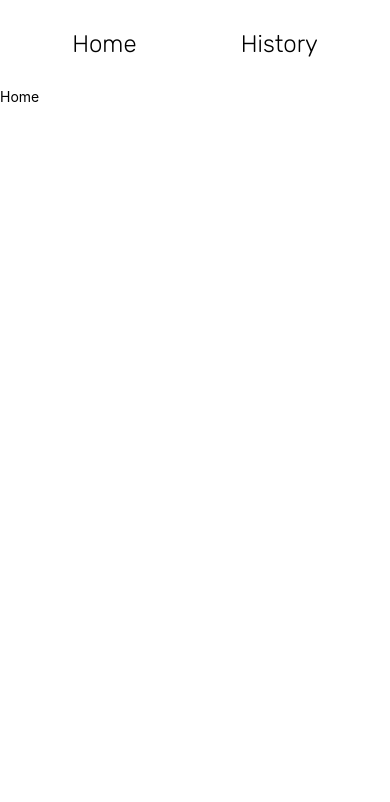
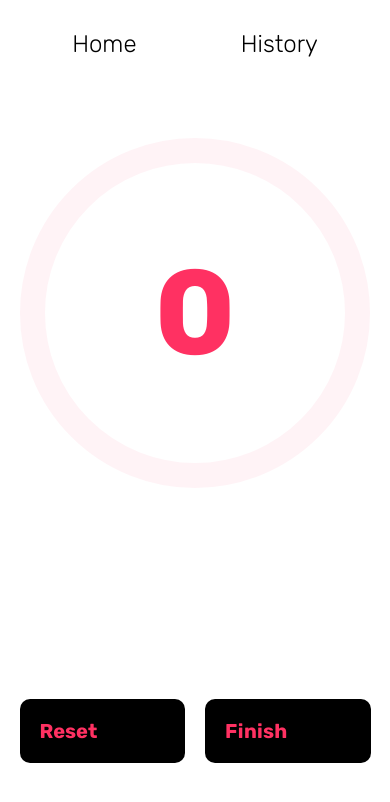
Before and after one commit to vishnugopy/UpDown, a React Native app: screen / in a window 390 px wide. Shown: the top 802 px of the page. Built offline with nearby package versions, Linux system fonts and the light colour scheme.

Commit message:
working application

```diff
--- a/App.js
+++ b/App.js
@@ -1,12 +1,23 @@
 import { StyleSheet, Text, View } from "react-native";
 import { useFonts } from "expo-font";
 import Card from "./components/Card";
-import { TouchableOpacity, ScrollView } from "react-native-web";
-import { useState, useEffect } from "react";
+import { TouchableOpacity, ScrollView, Pressable } from "react-native-web";
+import React, { useState, useEffect } from "react";
+import AsyncStorage from "@react-native-async-storage/async-storage";
 
 export default function App() {
   const [HomeView, setHomeView] = useState(true);
-  const [taskItems, setTaskItems] = useState([]);
+  const [History, setHistory] = useState([]);
+  const [counter, setCounter] = useState(0);
+  const [Alert, setAlert] = useState("");
+
+  React.useEffect(() => {
+    GetToDevice();
+  }, []);
+
+  React.useEffect(() => {
+    AddToDevice(History);
+  }, [History]);
 
   const [loaded] = useFonts({
     RubikBold: require("./assets/fonts/Rubik-Bold.ttf"),
@@ -14,6 +25,51 @@ export default function App() {
   });
   if (!loaded) {
     return null;
+  }
+
+  function AddResult() {
+    const date = new Date().toLocaleDateString();
+    const result = counter;
+
+    const newHistory = {
+      date,
+      result,
+    };
+
+    if (result === 0) {
+      alert("Nahhh , you didn't pushup yet");
+    } else {
+      setHistory([...History, newHistory]);
+      setCounter(0);
+    }
+  }
+
+  function AddToDevice(History) {
+    try {
+      const stringifyHistory = JSON.stringify(History);
+      AsyncStorage.setItem("@history", stringifyHistory);
+    } catch (error) {
+      console.log(error);
+    }
+  }
+
+  function GetToDevice() {
+    try {
+      const historyItems = AsyncStorage.getItem("@history");
+      if (historyItems != null) {
+        setHistory(JSON.parse(historyItems));
+      }
+    } catch (error) {
+      console.log(error);
+    }
+  }
+
+  function AddToCounter() {
+    setCounter(counter + 1);
+  }
+
+  function ResetResult() {
+    setCounter(0);
   }
 
   return (
@@ -42,13 +98,34 @@ export default function App() {
       </View>
 
       {HomeView === true ? (
-        <View style={styles.cardContainer}>
-          <Text>Home</Text>
+        <View style={styles.TouchController} onClick={AddToCounter}>
+          <View style={styles.resultContainer}>
+            <Text style={styles.userResult}>{counter}</Text>
+          </View>
+          <View style={styles.buttonContainer}>
+            <Pressable style={styles.button} onPress={ResetResult}>
+              <Text style={styles.buttonText}>Reset</Text>
+            </Pressable>
+            <Pressable style={styles.button} onPress={AddResult}>
+              <Text style={styles.buttonText}>Finish</Text>
+            </Pressable>
+          </View>
         </View>
       ) : (
         <ScrollView style={styles.historyItems}>
-          <Card date="11/02/2022" result="50" />
-          <Card date="11/02/2022" result="50" />
+
+          {History == [] ? ( <Text>No History</Text>) : null }
+
+          {History.map((item, index) => {
+            return (
+              <Card
+                key={index}
+                date={item.date}
+                result={item.result}
+                index={index}
+              />
+            );
+          })}
         </ScrollView>
       )}
     </View>
@@ -78,4 +155,52 @@ const styles = StyleSheet.create({
     flex: 1,
     marginTop: 20,
   },
+
+  TouchController: {
+    display: "flex",
+    flexDirection: "column",
+    justifyContent: "space-between",
+    alignItems: "center",
+    backgroundColor: "#fff",
+    height: "80%",
+  },
+  buttonContainer: {
+    display: "flex",
+    flexDirection: "row",
+    justifyContent: "space-around",
+    alignItems: "center",
+    width: "90%",
+    gap: 20,
+  },
+  button: {
+    flex: 1,
+    textAlign: "center",
+    padding: 20,
+    backgroundColor: "#000",
+    borderRadius: 10,
+  },
+  buttonText: {
+    fontFamily: "RubikBold",
+    fontSize: 20,
+    color: "#FF3162",
+    fontWeight: "bold",
+  },
+  resultContainer: {
+    marginTop: 50,
+    width: 350,
+    height: 350,
+    display: "flex",
+    alignItems: "center",
+    justifyContent: "center",
+    borderColor: "#FF316210",
+    borderWidth: 25,
+    borderRadius: "50%",
+    padding: 50,
+  },
+  userResult: {
+    fontFamily: "RubikBold",
+    fontSize: 120,
+    color: "#FF3162",
+    fontWeight: "1000",
+  },
 });
--- a/package.json
+++ b/package.json
@@ -10,6 +10,7 @@
     "eject": "expo eject"
   },
   "dependencies": {
+    "@react-native-async-storage/async-storage": "^1.16.1",
     "expo": "~44.0.0",
     "expo-status-bar": "~1.2.0",
     "react": "17.0.1",
```
Also changed, not shown: 1 other file (tests, documents, lock files or other folders).
